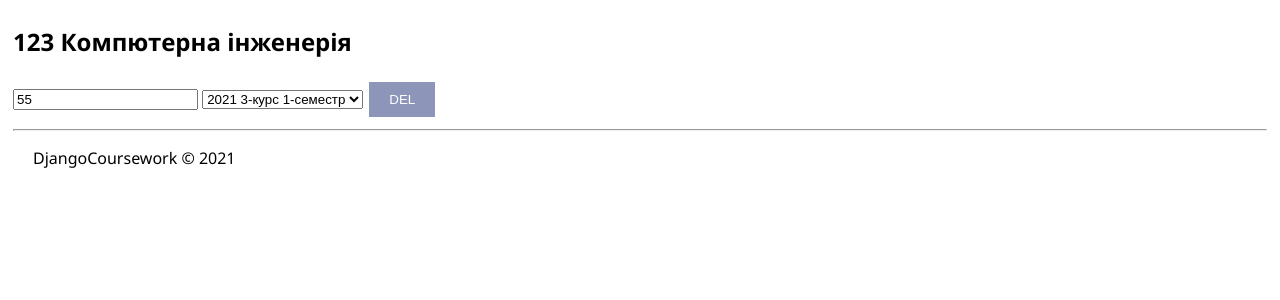
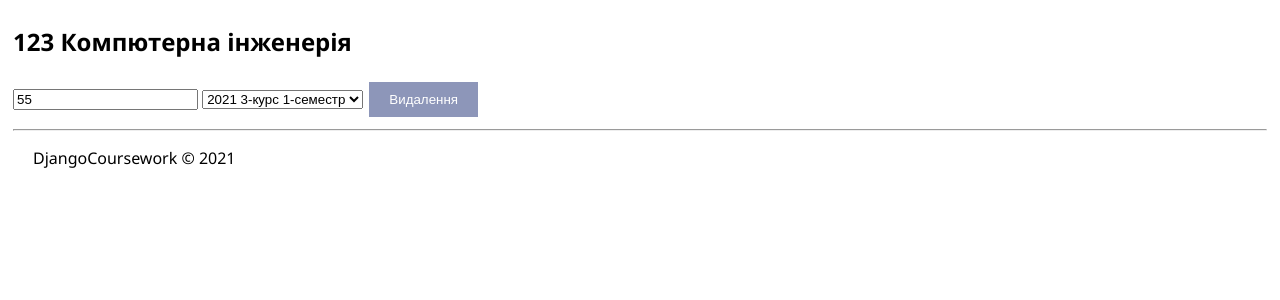
Before and after one commit to MorriganR/DjangoCoursework, a Django app: template gausscourse/templates/gausscourse/course_detail.html in a window 1280 px wide. Shown: the part 47-347 px from the top of the page. Run offline with Django 3.2, Linux system fonts and the light colour scheme; the template is opened without the code that fills it: values that come from a table or form of the project are taken from there, others are empty; a user stored in the database is signed in; data comes from the database, SQL or seed files in the repository.

Commit message:
last fix
last fix

```diff
--- a/gausscourse/templates/gausscourse/course_detail.html
+++ b/gausscourse/templates/gausscourse/course_detail.html
@@ -27,6 +27,7 @@
             {% endfor %}
         </select>
         {% if user_grade  %}
+
             <input type="submit" name="button" id="id_button" value="Оновлення">
             <input type="submit" name="button" id="id_button" value="Видалення">
         {% else %}
@@ -47,7 +48,7 @@
                 {% endif %}
             {% endfor %}
         </select>
-        <input type="submit" name="button" id="id_button" value="DEL">
+        <input type="submit" name="button" id="id_button" value="Видалення">
   {% endif %}
 {% endif %}
 <br>
```
